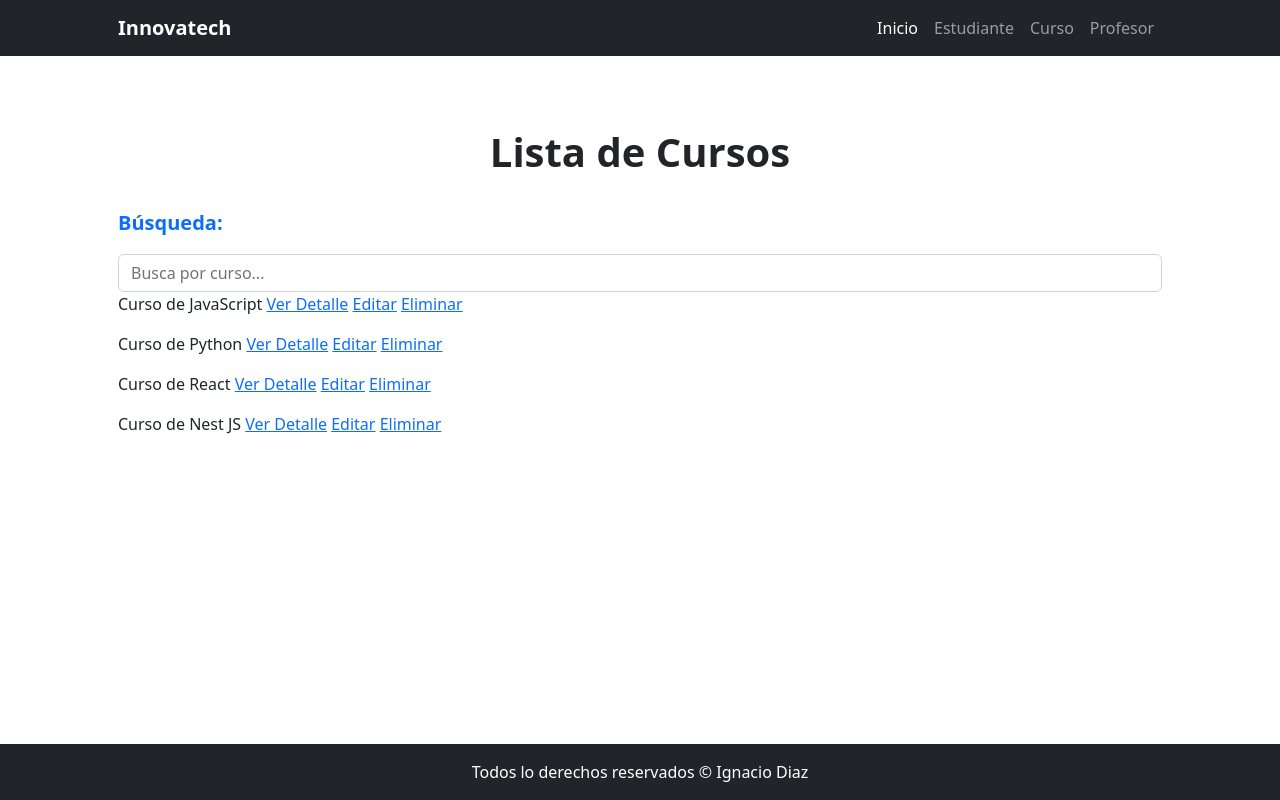
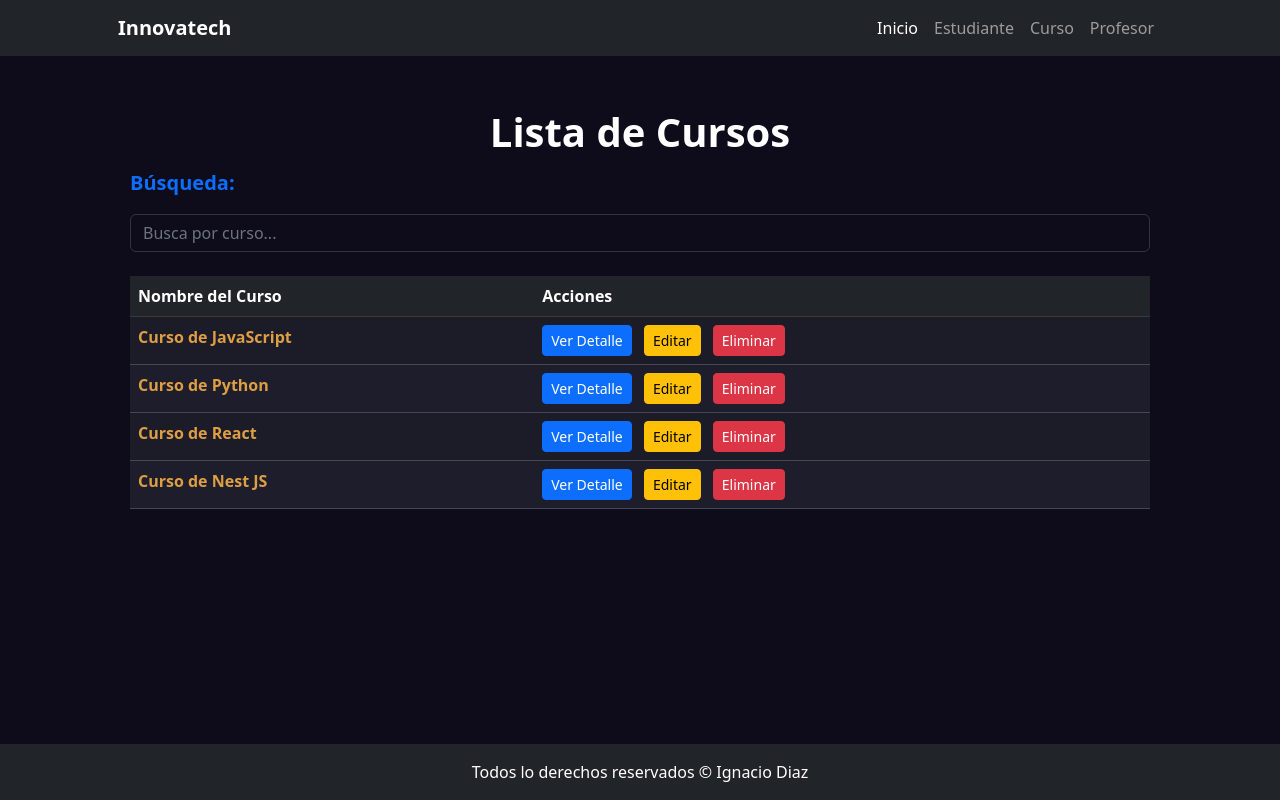
Before and after one commit to ignaciodiazdev/diaz-tercera-pre-entrega, a Django app: page /curso/list/ in a window 1280 px wide. Run offline with Django 5.2, Linux system fonts and the light colour scheme; data comes from the database, SQL or seed files in the repository; some libraries are stand-ins or nearby versions.

Commit message:
fix(curso): mejora de diseño y estructura HTML

```diff
--- a/project/core/templates/core/base.html
+++ b/project/core/templates/core/base.html
@@ -12,13 +12,25 @@
         </title>
         <link rel="icon" type="image/x-icon" href="{% static 'core/assets/favicon.ico' %}" />
         <link href="{% static 'core/css/styles.css' %}" rel="stylesheet" />
+        <style>
+            input{
+                background: #c9c9c900 !important;
+                color: #b7b7b7 !important;
+                border-color: #9090904c !important;
+            }
+            textarea{
+                background: #c9c9c900 !important;
+                color: #b7b7b7 !important;
+                border-color: #9090904c !important;
+            }
+        </style>
     </head>
-    <body>
+    <body style="background-color: #0e0b1b; color: #fff">
         <!-- Responsive navbar-->
         {% include 'core/components/navbar.html' %}
         <!-- Page Content-->
         <div class="container px-4 px-lg-5 my-5">
-            <h1 class="text-center py-4 fw-bold ">
+            <h1 class="text-center py-1 fw-bold ">
                 {% block titulo %} {% endblock titulo %}
             </h1>
 
--- a/project/curso/templates/curso/curso_detail.html
+++ b/project/curso/templates/curso/curso_detail.html
@@ -6,7 +6,7 @@
         {% include 'curso/components/card.html' with nombre=object.nombre descripcion=object.descripcion fecha_inicio=object.fecha_inicio imagen=object.imagen%}
     </div>
     <div class="d-flex justify-content-center mt-5">
-        <a href="{% url 'curso:list' %}" class="btn btn-primary p-2 w-25">Volver</a>
+        <a href="{% url 'curso:list' %}" class="btn btn-primary w-25 fs-5 p-2 fw-bold">Volver</a>
     </div>
 
 {% endblock contenido %}
--- a/project/curso/templates/curso/curso_list.html
+++ b/project/curso/templates/curso/curso_list.html
@@ -2,6 +2,9 @@
 {% block tag_title %}Curso | Lista{% endblock tag_title %}
 {% block titulo %}Lista de Cursos{% endblock titulo %}
 {% block contenido %}
+
+    <div class="container">
+        <div class="row">
             <form action="{% url 'curso:list' %}" method="get">
                 <label class="fs-5 fw-bold mb-3 text-primary">Búsqueda:</label>
                 <input
@@ -11,24 +14,41 @@
                     placeholder="Busca por curso..."
                 >
             </form>
-    <div class="row gx-4 gx-lg-5">
+        </div>
+        <div class="row my-4">
+            <div class="col">
                 {% if object_list %}
-            {% for curso in object_list %}
-                <p>
-                    {{curso.nombre}}
-                    <span><a href="{% url 'curso:detail' curso.id %}">Ver Detalle</a></span>
-                    <span><a href="{% url 'curso:update' curso.id %}">Editar</a></span>
-                    <span><a href="{% url 'curso:delete' curso.id %}">Eliminar</a></span>
-                </p>
+                    <table class="table table-striped table-hover"  style="background: #1d1d2b; border-color: #ffffff2f;">
+                        <thead class="table-dark">
+                            <tr>
+                                <th scope="col">Nombre del Curso</th>
+                                <th scope="col">Acciones</th>
+                            </tr>
+                        </thead>
+                        <tbody>
+                            {% for object in object_list %}
+                                <tr>
+                                    <td style="color: #de9e44" class="fw-bold">{{ object.nombre }}</td>
+                                    <td>
+                                        <a href="{% url 'curso:detail' object.id %}" class="btn btn-primary btn-sm me-2">Ver Detalle</a>
+                                        <a href="{% url 'curso:update' object.id %}" class="btn btn-warning btn-sm me-2">Editar</a>
+                                        <a href="{% url 'curso:delete' object.id %}" class="btn btn-danger btn-sm">Eliminar</a>
+                                    </td>
+                                </tr>
                             {% endfor %}
-        {% elif not object_list and request.GET.consulta%}
+                        </tbody>
+                    </table>
+                {% elif not object_list and request.GET.consulta %}
                     <p class="text-center py-4 m-2 fs-4 text-info text-bg-dark fw-bold rounded-4">
                         No hay Cursos registrados con ese nombre 🫤
                     </p>
                 {% else %}
                     <p class="text-center py-4 m-2 fs-4 text-warning text-bg-dark fw-bold rounded-4">
-               Aún no hay Cursos registrados  📢
+                       Aún no hay Cursos registrados 📢
                     </p>
                 {% endif %}
             </div>
+        </div>
+    </div>
+
 {% endblock contenido %}
```
Also changed, not shown: project/curso/templates/curso/components/card.html (+10 -6 lines), project/curso/templates/curso/curso_confirm_delete.html (+5 -2 lines), project/curso/templates/curso/curso_form.html (+6 -1 lines), project/curso/templates/curso/index.html (+15 -7 lines). Lines whose indentation alone changed are shown as unchanged.
